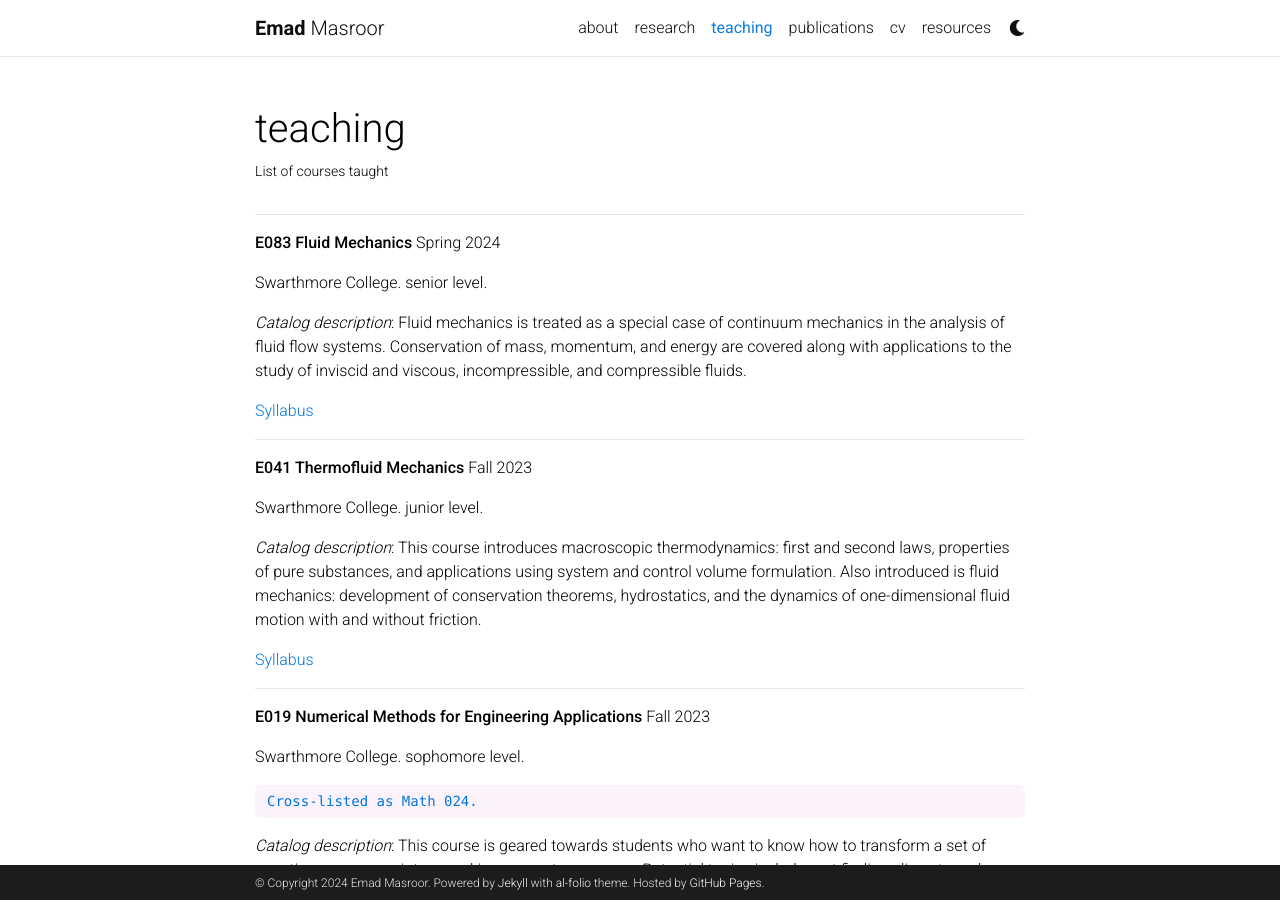
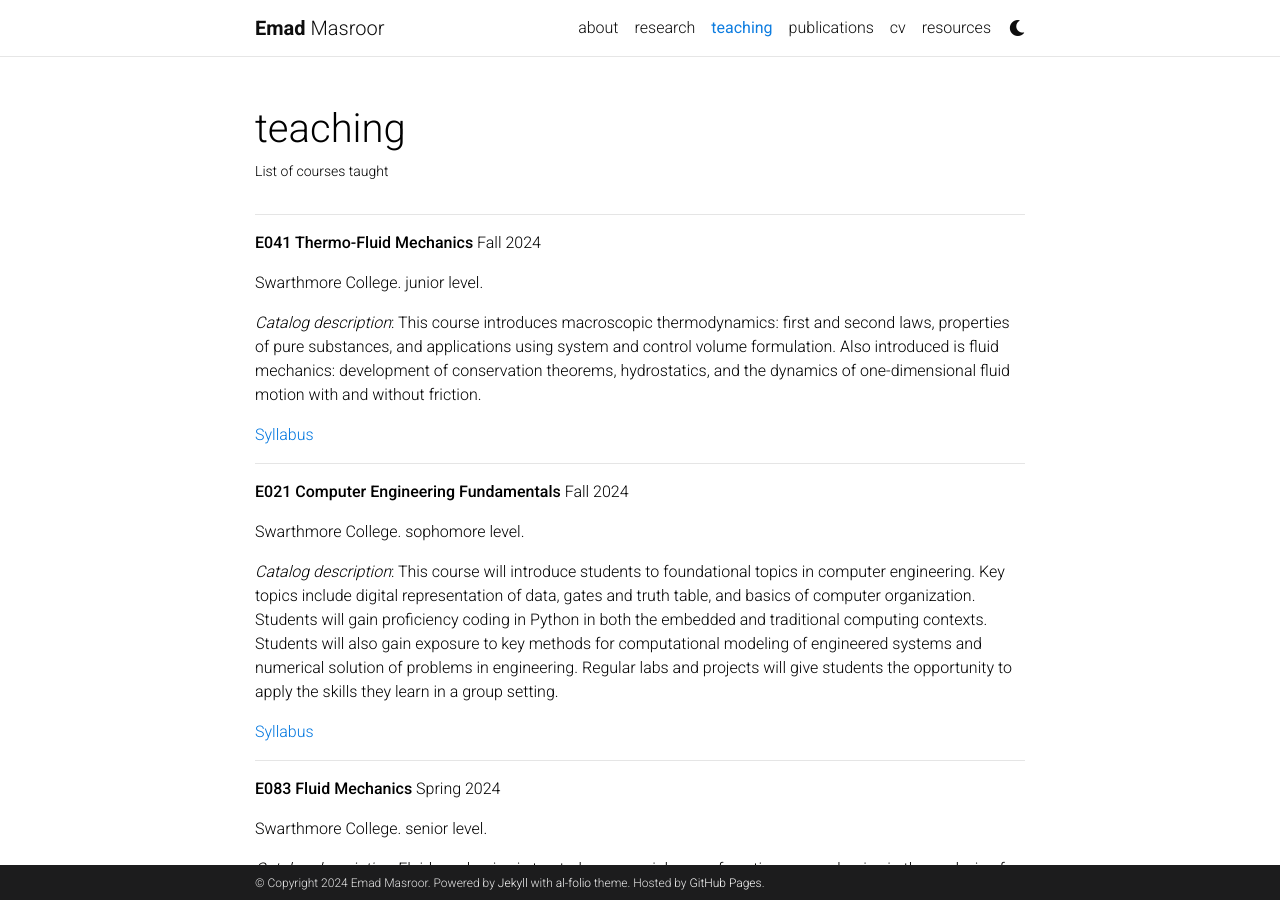
Before and after one commit to Emadmasroor/emadmasroor.github.io, a Jekyll site: the page built from _pages/teaching.md, in a window 1280 px wide and 900 px high. Built offline with Jekyll 4.4.1, drawn with Linux system fonts in a browser that asks for light colours; comment, search, counter and statistics services are not loaded; a style sheet for code colours, icons or effects is not loaded.

Commit message:
Update teaching.yml

```diff
--- a/_data/teaching.yml
+++ b/_data/teaching.yml
@@ -1,3 +1,34 @@
+- E41_F24:
+  title: Thermo-Fluid Mechanics
+  year: 2024
+  semester: Fall
+  level: junior
+  institution: Swarthmore College
+  cross: null
+  code: E041
+  syllabus: E83-Fall2024-Syllabus.pdf
+  catalog_entry: >
+        This course introduces macroscopic thermodynamics: first and second laws, properties of pure substances,
+        and applications using system and control volume formulation. Also introduced is fluid mechanics:
+        development of conservation theorems, hydrostatics, and the dynamics of one-dimensional fluid motion with and without friction.
+
+- E21_F24:
+  title: Computer Engineering Fundamentals
+  year: 2024
+  semester: Fall
+  level: sophomore
+  institution: Swarthmore College
+  cross: null
+  code: E021
+  syllabus: null
+  catalog_entry: >
+        This course will introduce students to foundational topics in computer engineering. Key topics include
+        digital representation of data, gates and truth table, and basics of computer organization. Students
+        will gain proficiency coding in Python in both the embedded and traditional computing contexts.
+        Students will also gain exposure to key methods for computational modeling of engineered systems and
+        numerical solution of problems in engineering. Regular labs and projects will give students the
+        opportunity to apply the skills they learn in a group setting.
+
 - E83_S24:
   title: Fluid Mechanics
   year: 2024
```
